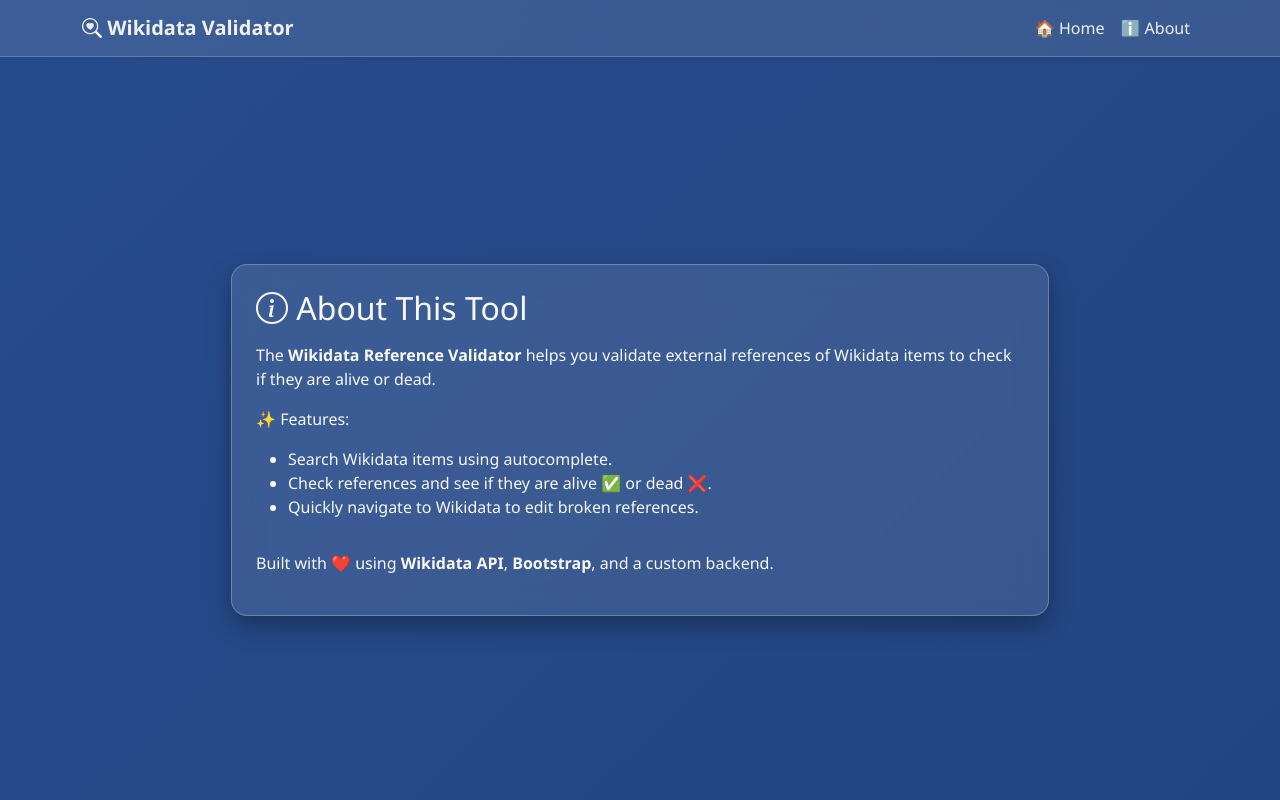
After one commit to jamesonojae/Wikidata-Reference-Validator-Hackathon2026, a Flask app: page /about in a window 1280 px wide. The commit adds this page. Run offline with Flask 3, Linux system fonts and the light colour scheme.

Commit message:
improved app with navbar functionalities

```diff
--- a/app.py
+++ b/app.py
@@ -16,6 +16,11 @@
 @app.route("/")
 def home():
     return render_template("index.html")
+
+@app.route("/about")
+def about():
+    return render_template("about.html")
+
 
 
 async def check_url(session, url):
--- a/static/style.css
+++ b/static/style.css
@@ -170,3 +170,21 @@
 #backBtn .btn-glass:hover {
   box-shadow: 0 8px 20px rgba(238, 9, 121, 0.6);
 }
+/* Glass Navbar */
+.glass-navbar {
+  background: rgba(255, 255, 255, 0.1) !important;
+  backdrop-filter: blur(12px);
+  -webkit-backdrop-filter: blur(12px);
+  border-bottom: 1px solid rgba(255, 255, 255, 0.2);
+}
+.glass-navbar .navbar-brand,
+.glass-navbar .nav-link {
+  color: #f1f1f1 !important;
+  transition: color 0.3s ease;
+}
+.glass-navbar .nav-link:hover {
+  color: #0dcaf0 !important; /* Bootstrap cyan */
+}
+body {
+  padding-top: 80px; /* adjust if navbar is taller */
+}
--- /dev/null
+++ b/templates/about.html
@@ -0,0 +1,59 @@
+<!DOCTYPE html>
+<html lang="en">
+<head>
+  <meta charset="UTF-8">
+  <title>About - Wikidata Reference Validator</title>
+  <link rel="stylesheet" href="https://cdn.jsdelivr.net/npm/bootstrap@5.3.0/dist/css/bootstrap.min.css">
+  <link rel="stylesheet" href="https://cdn.jsdelivr.net/npm/bootstrap-icons@1.11.1/font/bootstrap-icons.css">
+  <link rel="stylesheet" href="{{ url_for('static', filename='style.css') }}">
+</head>
+<body>
+
+  <!-- Navbar -->
+  <nav class="navbar navbar-expand-lg glass-navbar shadow-sm fixed-top">
+    <div class="container">
+      <a class="navbar-brand fw-bold" href="{{ url_for('home') }}">
+        <i class="bi bi-search-heart"></i> Wikidata Validator
+      </a>
+      <button class="navbar-toggler" type="button" data-bs-toggle="collapse" data-bs-target="#navbarNav">
+        <span class="navbar-toggler-icon"></span>
+      </button>
+      <div class="collapse navbar-collapse justify-content-end" id="navbarNav">
+        <ul class="navbar-nav">
+          <li class="nav-item">
+            <a class="nav-link" href="{{ url_for('home') }}">🏠 Home</a>
+          </li>
+          <li class="nav-item">
+            <a class="nav-link active" aria-current="page" href="{{ url_for('about') }}">ℹ️ About</a>
+          </li>
+        </ul>
+      </div>
+    </div>
+  </nav>
+
+
+  <!-- About Content -->
+  <div class="container app-container">
+    <div class="card glass-card p-4">
+      <h2 class="text-light mb-3"><i class="bi bi-info-circle"></i> About This Tool</h2>
+      <p class="text-light">
+        The <strong>Wikidata Reference Validator</strong> helps you validate external references of Wikidata items
+        to check if they are alive or dead.
+      </p>
+      <p class="text-light">
+        ✨ Features:
+        <ul class="text-light">
+          <li>Search Wikidata items using autocomplete.</li>
+          <li>Check references and see if they are alive ✅ or dead ❌.</li>
+          <li>Quickly navigate to Wikidata to edit broken references.</li>
+        </ul>
+      </p>
+      <p class="text-light">
+        Built with ❤️ using <strong>Wikidata API</strong>, <strong>Bootstrap</strong>, and a custom backend.
+      </p>
+    </div>
+  </div>
+
+  <script src="https://cdn.jsdelivr.net/npm/bootstrap@5.3.0/dist/js/bootstrap.bundle.min.js"></script>
+</body>
+</html>
```
Also changed, not shown: static/script.js (+7 -7 lines), templates/index.html (+34 -8 lines).
